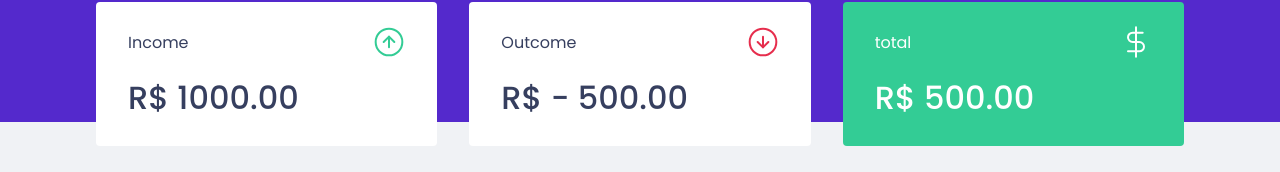
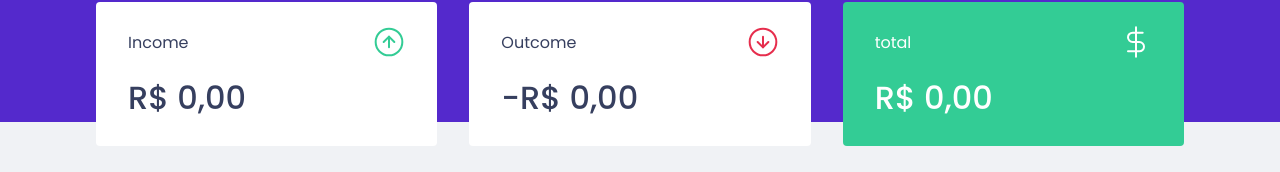
Before and after one commit to KevinMCruzP/ignite_dtmoney_financeControl, a React (Create React App) app: page / in a window 1280 px wide. Shown: the part 150-322 px from the top of the page. Built offline with nearby package versions, Linux system fonts and the light colour scheme; no server answers; what miragejs would draw is missing.

Commit message:
App structure done

```diff
--- a/src/App.tsx
+++ b/src/App.tsx
@@ -3,6 +3,7 @@ import Modal from 'react-modal';
 import { Dashboard } from './components/Dashboard';
 import { Header } from './components/Header'
 import { NewTransactionModal } from './components/NewTransactionModal';
+import { TransactionsProvider } from './hooks/useTransactions'
 
 import { GlobalStyle } from './styles/global';
 
@@ -20,7 +21,7 @@ export function App() {
   }
 
   return (
-    <>
+    <TransactionsProvider>
       <Header onOpenNewTransactionModal={handleOpenNewTransactionModal} />
       <Dashboard />
       <NewTransactionModal
@@ -28,6 +29,6 @@ export function App() {
         onRequestClose={handleCloseNewTransactionModal}
       />
       <GlobalStyle />
-    </>
+    </TransactionsProvider>
   );
 }
--- a/src/components/NewTransactionModal/index.tsx
+++ b/src/components/NewTransactionModal/index.tsx
@@ -4,8 +4,7 @@ import Modal from "react-modal";
 import closeImg from '../../assets/close.svg'
 import incomeImg from '../../assets/income.svg'
 import outcomeImg from '../../assets/outcome.svg'
-
-import { api } from "../../services/api";
+import { useTransactions } from "../../hooks/useTransactions";
 
 import { Container, TransactionTypeContainer, RadioBox } from "./styles";
 
@@ -15,22 +14,30 @@ interface NewTransactionModalProps {
 }
 
 export function NewTransactionModal({ isOpen, onRequestClose }: NewTransactionModalProps) {
+    const { createTransaction } = useTransactions();
+
     const [title, setTitle] = useState('');
-    const [value, setValue] = useState(0);
+    const [amount, setAmount] = useState(0);
     const [category, setCategory] = useState('');
 
     const [type, setType] = useState('deposit');
 
-    function handleCreateNewTransaction(event: FormEvent) {
+    async function handleCreateNewTransaction(event: FormEvent) {
         event.preventDefault();
-        const data = {
+
+        await createTransaction({
             title,
-            value,
+            amount,
             category,
             type,
-        }
+        })
 
-        api.post('/transactions', data)
+        setTitle('');
+        setAmount(0);
+        setCategory('');
+        setType('deposit');
+
+        onRequestClose();
     }
 
 
@@ -63,8 +70,8 @@ export function NewTransactionModal({ isOpen, onRequestClose }: NewTransactionMo
                 <input
                     type="number"
                     placeholder="Value"
-                    value={value}
-                    onChange={event => setValue(Number(event.target.value))}
+                    value={amount}
+                    onChange={event => setAmount(Number(event.target.value))}
                 />
 
                 <TransactionTypeContainer>
--- a/src/components/Summary/index.tsx
+++ b/src/components/Summary/index.tsx
@@ -1,8 +1,42 @@
+import { useTransactions } from '../../hooks/useTransactions';
+
 import outcomeImg from '../../assets/outcome.svg'
 import incomeImg from '../../assets/income.svg'
 import totalImg from '../../assets/total.svg'
+
 import { Container } from './styles';
+
+
 export function Summary() {
+    const { transactions } = useTransactions();
+
+    // const totalDeposits = transactions.reduce((acc, transaction) => {
+    //     if (transaction.type === 'deposit') {
+    //         return acc + transaction.amount;
+    //     }
+
+    //     return acc;
+    // }, 0)
+
+    const summary = transactions.reduce((acc, transaction) => {
+        if (transaction.type === 'deposit') {
+            acc.deposits += transaction.amount;
+            acc.total += transaction.amount;
+
+        } else {
+            acc.withdraws += transaction.amount;
+            acc.total -= transaction.amount;
+        }
+
+        return acc;
+
+    }, {
+        deposits: 0,
+        withdraws: 0,
+        total: 0,
+    })
+
+
     return (
         <Container>
             <div>
@@ -10,21 +44,37 @@ export function Summary() {
                     <p>Income</p>
                     <img src={incomeImg} alt="income" />
                 </header>
-                <strong>R$ 1000.00</strong>
+                <strong>
+                    {new Intl.NumberFormat('pt-BR', {
+                        style: 'currency',
+                        currency: 'BRL'
+                    }).format(summary.deposits)}
+                </strong>
             </div>
             <div>
                 <header>
                     <p>Outcome</p>
-                    <img src={outcomeImg} alt="income" />
+                    <img src={outcomeImg} alt="outcome" />
                 </header>
-                <strong>R$ - 500.00</strong>
+                <strong>
+                    -
+                    {new Intl.NumberFormat('pt-BR', {
+                    style: 'currency',
+                    currency: 'BRL'
+                }).format(summary.withdraws)}
+                </strong>
             </div>
             <div className='highlight-background'>
                 <header>
                     <p>total</p>
-                    <img src={totalImg} alt="income" />
+                    <img src={totalImg} alt="total" />
                 </header>
-                <strong>R$ 500.00</strong>
+                <strong>
+                    {new Intl.NumberFormat('pt-BR', {
+                        style: 'currency',
+                        currency: 'BRL'
+                    }).format(summary.total)}
+                </strong>
             </div>
         </Container>
     )
--- a/src/components/TransactionsTable/index.tsx
+++ b/src/components/TransactionsTable/index.tsx
@@ -1,24 +1,9 @@
-import { useEffect, useState } from 'react'
-import { api } from '../../services/api';
+import { useTransactions } from '../../hooks/useTransactions';
 import { Container } from './styles'
 
-interface Transaction {
-    id: number;
-    title: string;
-    amount: number;
-    type: string;
-    category: string;
-    createdAt: string;
-}
 
 export function TransactionsTable() {
-    const [transactions, setTransactions] = useState<Transaction[]>([]);
-
-    useEffect(() => {
-        api.get('/transactions')
-            .then(response => setTransactions(response.data.transactions))
-    }, []);
-
+    const { transactions } = useTransactions();
     return (
 
         <Container>
--- /dev/null
+++ b/src/hooks/useTransactions.tsx
@@ -0,0 +1,67 @@
+import { createContext, useEffect, useState, ReactNode, useContext } from 'react'
+import { api } from '../services/api';
+
+interface Transaction {
+    id: number;
+    title: string;
+    amount: number;
+    type: string;
+    category: string;
+    createdAt: string;
+}
+
+interface TransactionInput {
+    title: string;
+    amount: number;
+    type: string;
+    category: string;
+}
+
+interface TransactionsProviderProps {
+    children: ReactNode;
+}
+
+interface TransactionsContextData {
+    transactions: Transaction[];
+    createTransaction: (transaction: TransactionInput) => Promise<void>;
+
+}
+
+const TransactionsContext = createContext<TransactionsContextData>(
+    {} as TransactionsContextData
+);
+
+
+export function TransactionsProvider({ children }: TransactionsProviderProps) {
+    const [transactions, setTransactions] = useState<Transaction[]>([]);
+
+    useEffect(() => {
+        api.get('transactions')
+            .then(response => setTransactions(response.data.transactions))
+    }, []);
+
+    async function createTransaction(transactionInput: TransactionInput) {
+        const response = await api.post('/transactions', {
+            ...transactionInput,
+            createdAt: new Date(),
+        })
+        const { transaction } = response.data;
+
+        setTransactions([
+            ...transactions,
+            transaction,
+        ]);
+    }
+
+    return (
+        <TransactionsContext.Provider value={{ transactions, createTransaction }}>
+            {children}
+        </TransactionsContext.Provider>
+    );
+}
+
+export function useTransactions() {
+    const context = useContext(TransactionsContext)
+
+    return context;
+}
--- a/src/index.tsx
+++ b/src/index.tsx
@@ -16,7 +16,7 @@ createServer({
         {
           id: 1,
           title: 'Freelance website',
-          type: ' deposit',
+          type: 'deposit',
           category: 'Dev',
           amount: 600,
           createdAt: new Date('2021-02-12 09:00:00'),
@@ -24,7 +24,7 @@ createServer({
         {
           id: 2,
           title: 'Internet',
-          type: ' withdraw',
+          type: 'withdraw',
           category: 'Home',
           amount: 400,
           createdAt: new Date('2021-02-12 11:00:00'),
```
